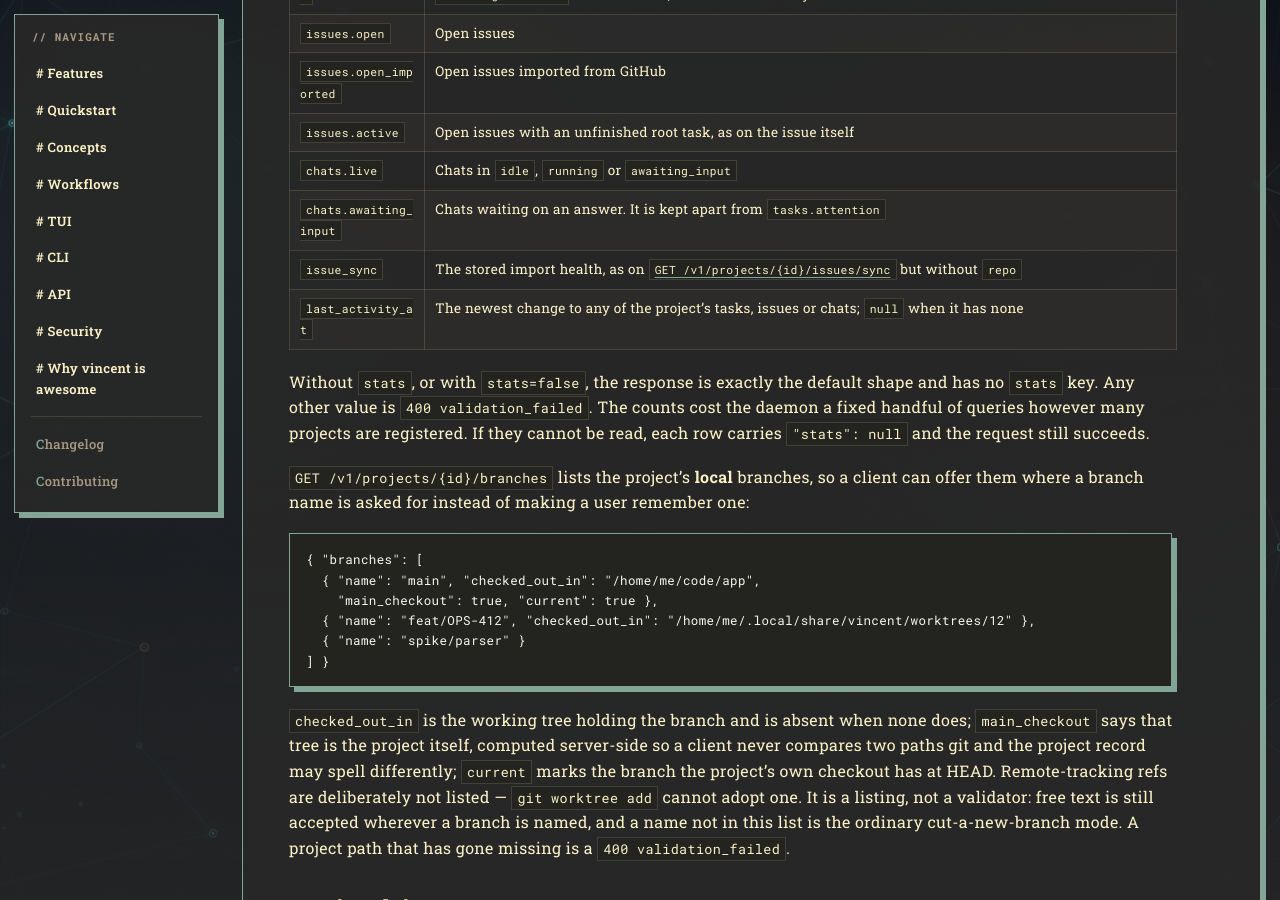
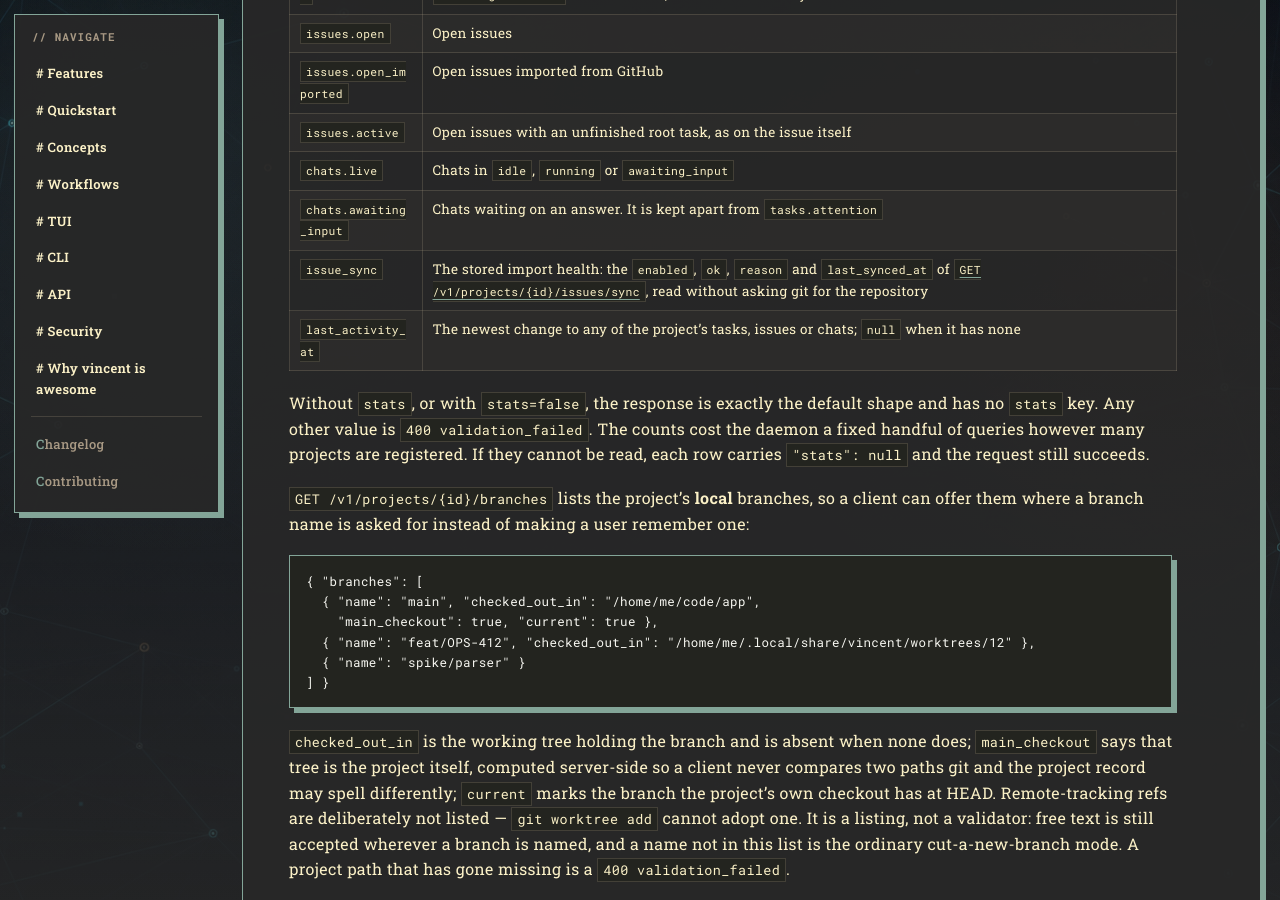
Before and after one commit to lezli01/vincent, a Jekyll site: the page built from docs/reference/api.md, in a window 1280 px wide and 900 px high, scrolled down 15693 px. Built offline with Jekyll 4.4.1, drawn with Linux system fonts in a browser that asks for light colours; our own code applies the rules of GitHub Pages for plain Markdown files; some of the changed text lies outside the part shown.

Commit message:
docs: name the issue_sync fields project stats carries
Co-Authored-By: Claude Opus 5.5 (1M context) <noreply@anthropic.com>

```diff
--- a/docs/reference/api.md
+++ b/docs/reference/api.md
@@ -699,7 +699,7 @@ issue and chat:
 | `issues.active` | Open issues with an unfinished root task, as on the issue itself |
 | `chats.live` | Chats in `idle`, `running` or `awaiting_input` |
 | `chats.awaiting_input` | Chats waiting on an answer. It is kept apart from `tasks.attention` |
-| `issue_sync` | The stored import health, as on [`GET /v1/projects/{id}/issues/sync`](#github-issues) but without `repo` |
+| `issue_sync` | The stored import health: the `enabled`, `ok`, `reason` and `last_synced_at` of [`GET /v1/projects/{id}/issues/sync`](#github-issues), read without asking git for the repository |
 | `last_activity_at` | The newest change to any of the project's tasks, issues or chats; `null` when it has none |
 
 Without `stats`, or with `stats=false`, the response is exactly the default
```
